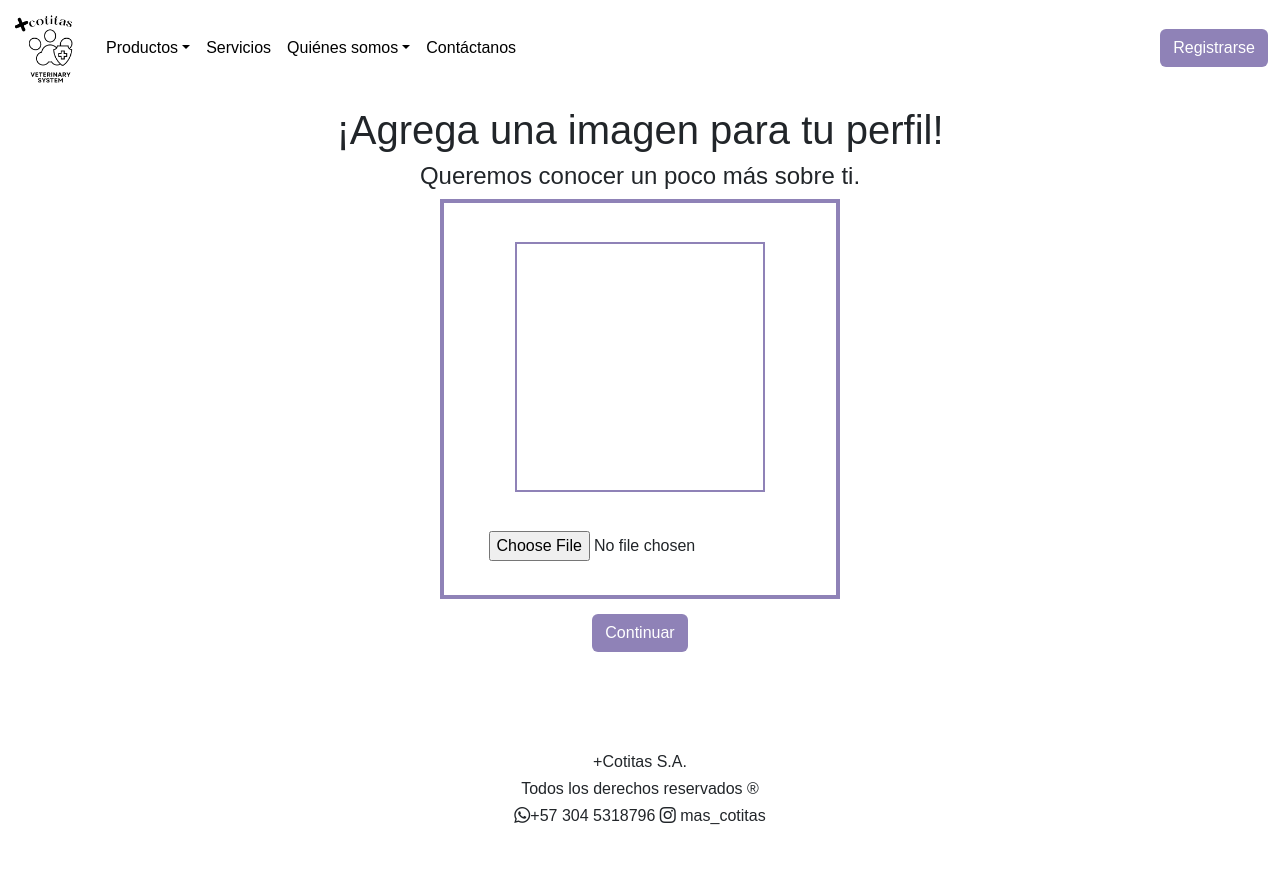
After one commit to albertmota28092004/proyecto-nodejs, a Node server app: page /agregarimagen in a window 1280 px wide. The commit adds this page. Run offline with Node 20, Linux system fonts and the light colour scheme; some libraries are stand-ins or nearby versions.

Commit message:
cosas que debí haber guardado hace un mes y no hice :p

```diff
--- a/index.js
+++ b/index.js
@@ -4,22 +4,52 @@ const app = express();
 const mongoose = require('mongoose');
 const bodyParser = require('body-parser');
 const logger = require('morgan');
+const session = require('express-session');
+const cookieParser = require('cookie-parser');
+const multer = require('multer');
+// Configurar Multer para gestionar la carga de archivos
+const storage = multer.memoryStorage();
+const upload = multer({ storage: storage });
 
 app.use(bodyParser.json());
 app.use(express.urlencoded({extended: false}));
 app.use(express.json())
 app.use(logger('dev'));
 
+app.use(cookieParser());
+app.use(session({
+    secret: 'tu_secreto',
+    resave: true,
+    saveUninitialized: true,
+    cookie: { maxAge: 60000 } // El tiempo de vida de la cookie en milisegundos
+}));
+
 const postRoute = require('./routes/route');
 
 //app.use('/inicio', postRoute);
 
 app.set('view engine', 'ejs');
+
+// Archivos estáticos
 app.use(express.static('static'));
+
+// Conectar las páginas
 app.set('views', path.join(__dirname, './views/pages'));
 
+// Conectar el archivo de rutas
 app.use('', require('./routes/route'))
 
+
+
+app.post('/api/guardar-imagen', upload.single('imagen'), (req, res) => {
+    const imagenData = req.file;
+    // req.file contiene la información del archivo
+
+    // Devolver una respuesta al cliente
+    res.json({ mensaje: 'Imagen guardada exitosamente' });
+});
+
+// Establecer el puerto donde se ejecutará
 app.listen(9100, () => {
     console.log("Se está escuchando en el puerto 9100");
 });
--- a/models/persona.model.js
+++ b/models/persona.model.js
@@ -30,6 +30,9 @@ const Persona = new mongoose.Schema({
   contrasena: {
     type: String,
     required: true
+  },
+  imagen:
+  { type: Buffer
   }
 
 });
--- a/package.json
+++ b/package.json
@@ -11,11 +11,15 @@
   "license": "ISC",
   "dependencies": {
     "body-parser": "^1.20.2",
+    "cookie-parser": "^1.4.6",
     "ejs": "^3.1.9",
     "express": "^4.18.2",
+    "express-session": "^1.17.3",
+    "fs": "^0.0.1-security",
     "mongoose": "^8.0.1",
-    "mongosh": "^2.1.1",
+    "mongosh": "^0.0.1",
     "morgan": "^1.10.0",
+    "multer": "^1.4.5-lts.1",
     "path": "^0.12.7",
     "router": "^1.3.8"
   },
--- a/routes/route.js
+++ b/routes/route.js
@@ -1,31 +1,46 @@
 const express = require('express')
 const router = express.Router()
+const path = require('path');
 const bodyParser = require('body-parser');
 const modelopersona = require('../models/persona.model');
 const mongoose = require("../config/database");
+const session = require('express-session');
+const cookieParser = require('cookie-parser');
+const multer = require('multer');
+const storage = multer.memoryStorage();
+const upload = multer({ storage: storage });
+const fs = require('fs');
 
-router.get('/listardepartamentos', (req, res) => {
-    res.render('listardepartamentos');
-})
+router.use(cookieParser());
+router.use(session({
+    secret: 'tu_secreto',
+    resave: true,
+    saveUninitialized: true,
+    cookie: { maxAge: 60000 } // El tiempo de vida de la cookie en milisegundos
+}));
+
 
 router.get('/', (req, res) => {
     let titulo = '+Cotitas - Index';
     res.render('inicio', {
-        "titulo": titulo
+        "titulo": titulo,
+        "session": req.session.usuario
     });
 });
 
 router.get('/iniciarSesion', (req, res) => {
     let titulo = '+Cotitas - Iniciar Sesión';
     res.render('iniciarSesion', {
-        "titulo": titulo
-    }); // Renderiza la plantilla 'iniciarSesion.ejs'
+        "titulo": titulo,
+        "session": req.session.usuario
+    });
 });
 
 router.get('/citas', (req, res) => {
     let titulo = '+Cotitas - Agendar Cita';
     res.render('citas', {
-        "titulo": titulo
+        "titulo": titulo,
+        "session": req.session.usuario
     });
 });
 
@@ -39,59 +54,81 @@ router.get('/alimento', (req, res) => {
 router.get('/delimpieza', (req, res) => {
     let titulo = '+Cotitas - Productos de Limpieza';
     res.render('delimpieza', {
-        "titulo": titulo
+        "titulo": titulo,
+        "session": req.session.usuario
     });
 });
 router.get('/servicios', (req, res) => {
     let titulo = '+Cotitas - Servicios';
     res.render('servicios', {
-        "titulo": titulo
+        "titulo": titulo,
+        "session": req.session.usuario
     });
 });
 router.get('/nuestroequipo', (req, res) => {
     let titulo = '+Cotitas - Nuestro equipo';
     res.render('nuestroequipo', {
-        "titulo": titulo
+        "titulo": titulo,
+        "session": req.session.usuario
     });
 });
 router.get('/patrocinios', (req, res) => {
     let titulo = '+Cotitas - Patrocinios';
     res.render('patrocinios', {
-        "titulo": titulo
+        "titulo": titulo,
+        "session": req.session.usuario
     });
 });
 router.get('/historia', (req, res) => {
     let titulo = '+Cotitas - Historia';
     res.render('historia', {
-        "titulo": titulo
+        "titulo": titulo,
+        "session": req.session.usuario
     });
 });
 router.get('/contactanos', (req, res) => {
     let titulo = '+Cotitas - Contáctanos';
     res.render('contactanos', {
-        "titulo": titulo
+        "titulo": titulo,
+        "session": req.session.usuario
     });
 });
 
 router.get('/catalogo', (req, res) => {
     let titulo = '+Cotitas - Catálogo';
     res.render('catalogo', {
-        "titulo": titulo
+        "titulo": titulo,
+        "session": req.session.usuario
     });
 });
 -
     router.get('/inicio_admin', (req, res) => {
         let titulo = '+Cotitas - Inicio';
         res.render('inicio_admin', {
-            "titulo": titulo
+            "titulo": titulo,
+        "session": req.session.usuario
         });
     });
 
+router.get('/agregarimagen', (req, res) => {
+    let titulo = '+Cotitas - Agregar imagen';
+    res.render('agregarimagen', {
+        "titulo": titulo,
+        "session": req.session.usuario
+    });
+});
+
 router.get('/listado_productos', (req, res) => {
     let titulo = '+Cotitas - Lista de productos';
-    res.render('listado_productos', {
-        "titulo": titulo
-    });
+    if (req.session.usuario) {
+        res.render('listado_productos', {
+            "titulo": titulo,
+        "session": req.session.usuario
+        });
+    }
+    else {
+        res.send('<h1>No tienes permiso para acceder a este sitio. Regístrate</h1>');
+    }
 });
 
 router.get('/landing', (req, res) => {
@@ -101,14 +138,29 @@ router.get('/landing', (req, res) => {
         .then(json => {
             let productos = json
             res.render('landing', {
-                mascomprados: productos
+                mascomprados: productos,
+                "session": req.session.usuario
             })
         })
 
 });
 
-router.post('/newPersona', async (req, res) => {
+/*--------------------------Ingreso de datos---------------------------*/
+
+router.post('/newPersona', upload.single('imagenRegistro'), async (req, res) => {
     console.log(req.body);
+
+    let imagenPorDefectoBuffer;
+
+    // Lee el contenido de la imagen por defecto desde el sistema de archivos
+    try {
+        const imagePath = path.join(__dirname, '../static/img/imagen_base_usuario.webp');
+        imagenPorDefectoBuffer = fs.readFileSync(imagePath);
+    } catch (error) {
+        console.error('Error al leer la imagen por defecto', error);
+        return res.status(500).send('Error interno del servidor');
+    }
+
     let aprendiz = new modelopersona({
         email: req.body.correoRegistro,
         nombre: req.body.nombreRegistro,
@@ -116,18 +168,41 @@ router.post('/newPersona', async (req, res) => {
         telefono: req.body.telefonoRegistro,
         usuario: req.body.usuarioRegistro,
         contrasena: req.body.contrasenaRegistro,
+        imagen: req.file ? req.file.buffer : imagenPorDefectoBuffer
     });
     await aprendiz.save()
         .then(doc => {
             console.log(doc)
-            res.redirect('/listarPersonas');
+            req.session.usuario = doc.usuario;
+            res.redirect('/agregarimagen');
         })
         .catch(err => {
             console.error(err)
             res.send('<h2>Error</h2>')
             res.end();
         })
+
 })
+
+router.post('/iniciarSesion', async (req, res) => {
+    const { usuarioInicio, contrasenaInicio } = req.body;
+
+    try {
+        const persona = await modelopersona.findOne({ usuario: usuarioInicio, contrasena: contrasenaInicio });
+
+        if (persona) {
+            req.session.usuario = persona.usuario;
+            res.redirect('/');
+        } else {
+            // Credenciales incorrectas
+            res.send('<h2>Credenciales incorrectas</h2>');
+        }
+    } catch (error) {
+        console.error(error);
+        res.send('<h2>Error en el servidor</h2>');
+    }
+});
+
 
 router.get('/listarPersonas', async (req, res) => {
     modelopersona
@@ -145,4 +220,43 @@ router.get('/listarPersonas', async (req, res) => {
         })
 });
 
+router.get('/cerrarSesion', (req, res) => {
+    req.session.destroy((err) => {
+        if (err) {
+            console.error(err);
+        } else {
+            res.redirect('/');
+        }
+    });
+});
+
+// Ruta para obtener la imagen por ID
+router.get('/api/obtener-imagen/:usuario', async (req, res) => {
+    try {
+        // Busca el registro en la base de datos por ID
+        const persona = await modelopersona.findById(req.params.usuario);
+
+        if (!persona) {
+            return res.status(404).send('Imagen no encontrada');
+        }
+
+        // Decodifica la imagen desde base64
+        const imagenBase64 = persona.imagen.buffer.toString('base64');
+        const imagenBinaria = Buffer.from(imagenBase64, 'base64');
+
+        // Envia la imagen como respuesta
+        res.set('Content-Type', 'image/png'); // Ajusta el tipo de contenido según el formato de tu imagen
+        res.send(imagenBinaria);
+    } catch (error) {
+        console.error(error);
+        res.status(500).send('Error interno del servidor');
+    }
+});
+
+
+
+
+
+
+
 module.exports = router
--- a/static/css/styles.css
+++ b/static/css/styles.css
@@ -45,12 +45,12 @@
     position: relative !important;
 }
 
-#boton_registrarse {
+.boton_navbar {
     background-color: #8F82B7 !important;
     color: white !important;
 }
 
-#boton_registrarse:hover {
+.boton_navbar:hover {
     background-color: #FFFFFF !important;
     color: #8F82B7 !important;
     border: solid 2px #8F82B7;
@@ -594,3 +594,28 @@ footer {
 .veterinarios {
     border-radius: 200px;
 }
+
+/*-----------------------Registro de imagen---------------------*/
+
+.agregarimagen__contenedor {
+    margin-top: 10px;
+    text-align: center;
+}
+
+.selector_imagen {
+    margin: 0 auto;
+    height: 400px;
+    width: 400px;
+    border: 4px solid #8F82B7;
+}
+
+.imagen_registro {
+    margin: 10% auto;
+    height: 250px;
+    width: 250px;
+    border: 2px solid #8F82B7;
+    display: flex;
+    align-items: center;
+    background-size: cover;
+    background-position: center;
+}
--- a/static/js/script.js
+++ b/static/js/script.js
@@ -62,7 +62,7 @@ function customAlert() {
   var button = document.createElement('button');
   button.classList.add('alert-button');
   button.textContent = 'Aceptar';
-    button.addEventListener('click', function() {
+  button.addEventListener('click', function () {
     overlay.remove();
   });
 
@@ -263,3 +263,52 @@ function validarDatos() {
     text1.style.display = "none";
   }
 }
+
+function enviarImagen() {
+  var input = document.getElementById('inputImagen');
+  var formData = new FormData();
+  formData.append('imagen', input.files[0]);
+
+  fetch('/api/guardar-imagen', {
+    method: 'POST',
+    body: formData
+  })
+    .then(response => response.json())
+    .then(data => {
+      console.log('Imagen guardada exitosamente:', data);
+      // Puedes realizar acciones adicionales, como actualizar la interfaz de usuario.
+    })
+    .catch(error => console.error('Error al guardar la imagen:', error));
+}
+
+function mostrarImagen() {
+  var input = document.getElementById('inputImagen');
+  var preview = document.getElementById('imagenPreview');
+
+  if (input.files && input.files[0]) {
+    var reader = new FileReader();
+
+    reader.onload = function (e) {
+      preview.style.backgroundImage = 'url(' + e.target.result + ')';
+    };
+
+    reader.readAsDataURL(input.files[0]);
+  }
+}
+function mostrarImagen() {
+            var input = document.getElementById('inputImagen');
+            var preview = document.getElementById('imagenPreview');
+
+            // Verificar si se seleccionó un archivo
+            if (input.files && input.files[0]) {
+                var reader = new FileReader();
+
+                reader.onload = function (e) {
+                    // Asignar la URL de la imagen al fondo del div
+                    preview.style.backgroundImage = 'url(' + e.target.result + ')';
+                };
+
+                // Leer el contenido del archivo como una URL de datos
+                reader.readAsDataURL(input.files[0]);
+            }
+        }
--- /dev/null
+++ b/views/pages/agregarimagen.ejs
@@ -0,0 +1,18 @@
+<%- include('../partials/encabezado'); %>
+<%- include('../partials/navbar'); %>
+
+<title><%=titulo   %></title>
+
+    <div class="agregarimagen__contenedor">
+        <h1>¡Agrega una imagen para tu perfil!</h1>
+        <h4>Queremos conocer un poco más sobre ti.</h4>
+        <div class="selector_imagen">
+            <div class="imagen_registro" id="imagenPreview">
+
+            </div>
+            <input name="imagenRegistro" type="file" id="inputImagen" onchange="mostrarImagen()">
+        </div>
+        <a class="btn boton_navbar" href="/" style="background-color: #8F82B7; margin-top: 15px; color: #FFFFFF;">Continuar</a>
+    </div>
+
+<%- include('../partials/footer'); %>
--- a/views/pages/inicio.ejs
+++ b/views/pages/inicio.ejs
@@ -2,6 +2,10 @@
     <%- include('../partials/navbar'); %>
 
     <title><%=titulo   %></title>
+
+    <% if (session) { %>
+        <img src="/api/obtener-imagen/{{usuario}}" alt="Imagen de perfil">
+    <% } %>
 
     <main>
         <section>
--- a/views/partials/navbar.ejs
+++ b/views/partials/navbar.ejs
@@ -40,8 +40,11 @@
                 <div>
                     <ul class="navbar-nav">
                         <li class="nav-item">
-                            <a id="boton_registrarse" class="nav-link btn"
-                                href="/iniciarSesion">Registrarse</a>
+                            <% if (session) { %>
+                                <a class="btn boton_navbar" class="nav-link btn" href="/cerrarSesion">Cerrar Sesión</a>
+                            <% } else { %>
+                                <a class="btn boton_navbar" class="nav-link btn" href="/iniciarSesion">Registrarse</a>
+                            <% } %>
                         </li>
                         <li id="menu_hamburguesa" class="nav-item">
                             <button class="barra nav-link" data-bs-toggle="offcanvas" data-bs-target="#demo"><i
```
Also changed, not shown: views/pages/iniciarSesion.ejs (+4 -4 lines), static/img/imagen_base_usuario.webp (added), 1 other file. Lines whose indentation alone changed are shown as unchanged.
